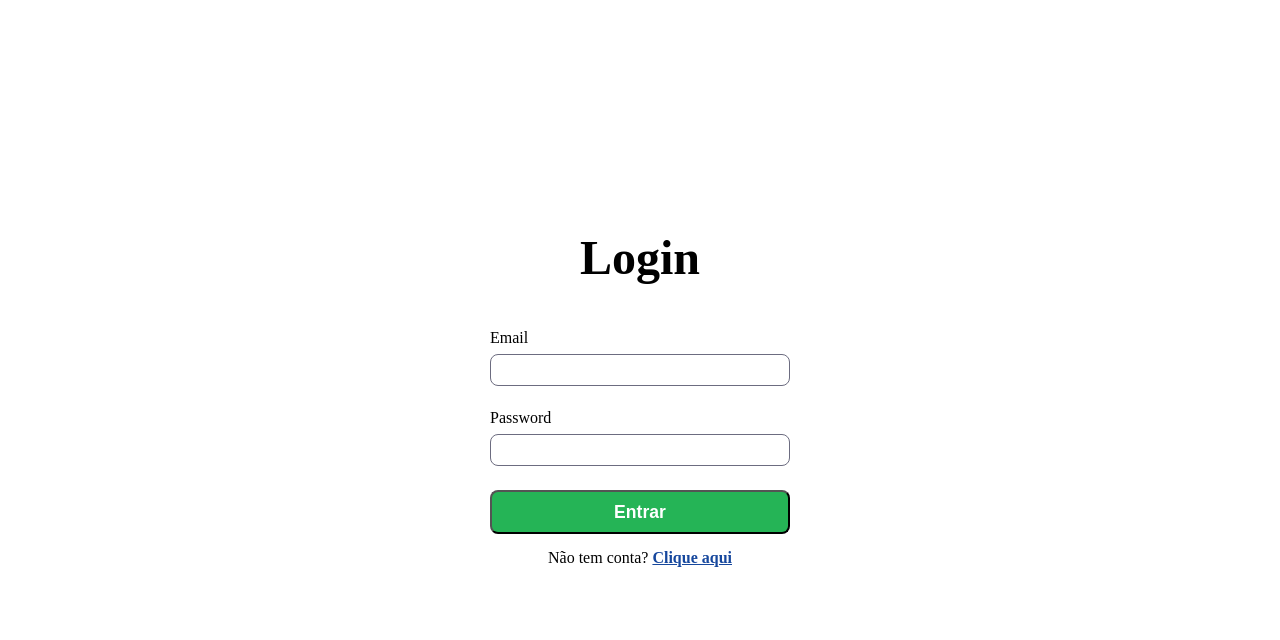
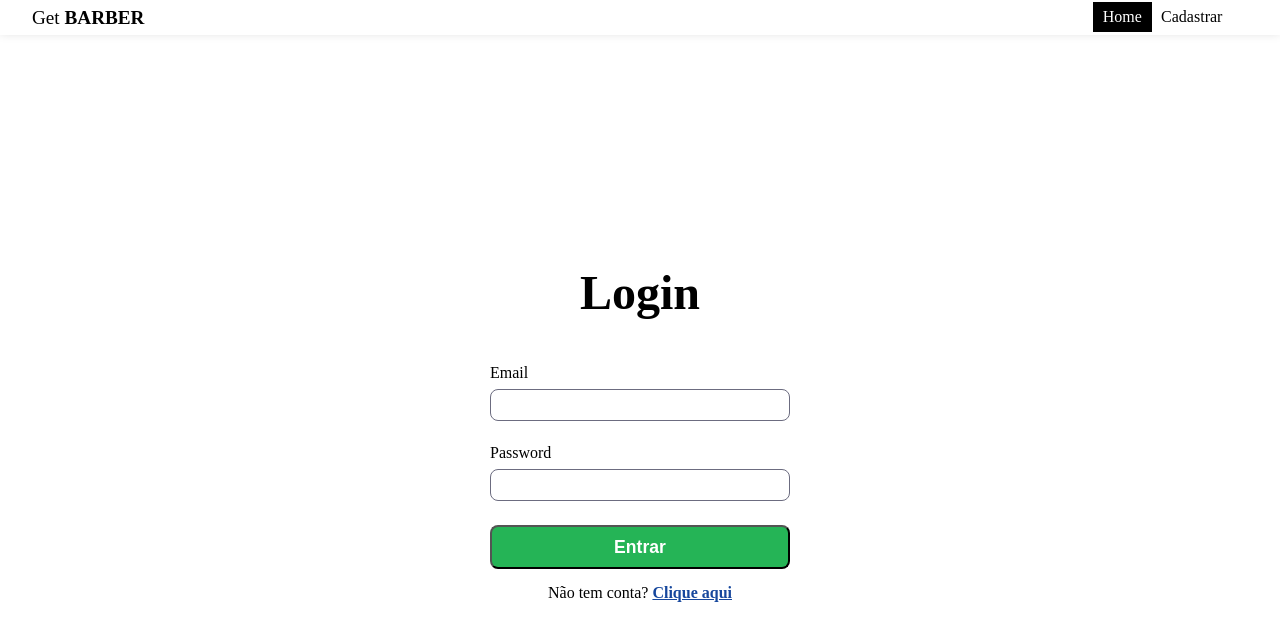
Before and after one commit to GabrielPSantana/barber, a React (Create React App) app in the folder web/: page / in a window 1280 px wide. Shown: the top 640 px of the page. Built offline with nearby package versions, Linux system fonts and the light colour scheme.

Commit message:
:sparkles: feat: added navbar

```diff
--- a/web/src/App.tsx
+++ b/web/src/App.tsx
@@ -12,6 +12,7 @@ import { AuthProvider } from "./contexts/auth";
 import Register from "./pages/Register";
 import Routes from './routes'
 import { BrowserRouter } from "react-router-dom";
+import Navbar from "./components/Navbar";
 
 function App() {
   const theme = {
@@ -26,6 +27,7 @@ function App() {
     <ThemeProvider theme={theme}>
       <BrowserRouter>
         <AuthProvider>
+          <Navbar/>
           <Routes />
         </AuthProvider>
       </BrowserRouter>
--- /dev/null
+++ b/web/src/components/Navbar/index.tsx
@@ -0,0 +1,68 @@
+import { useAuth } from "../../contexts/auth";
+import styles from "./Navbar.module.css";
+import { NavLink } from "react-router-dom";
+import { NavContainer } from "./styles";
+
+const Navbar = () => {
+  const { signOut, user } = useAuth();
+
+  return (
+    <NavContainer>
+      <NavLink to={"/"}  className={({ isActive }) => (isActive ? "brand" : "brand")} end>
+        Get <span>Barber</span>
+      </NavLink>
+      <ul className="links_list">
+        <li>
+          <NavLink
+            to={"/"}
+            className={({ isActive }) => (isActive ? "active" : "")}
+            end
+          >
+            Home
+          </NavLink>
+        </li>
+        {user && (
+          <>
+            <li>
+              <NavLink
+                to={"/new"}
+                className={({ isActive }) => (isActive ? "active" : "")}
+              >
+                Cadastrar Barbearia{" "}
+              </NavLink>
+            </li>
+
+            <li>
+              <NavLink
+                to={"/everybarber"}
+                className={({ isActive }) => (isActive ? "active" : "")}
+              >
+                Localizar Barbearia
+              </NavLink>
+            </li>
+          </>
+        )}
+        {!user && (
+          <>
+            <li>
+              <NavLink
+                to={"/register"}
+                className={({ isActive }) => (isActive ? "active" : "")}
+              >
+                Cadastrar
+              </NavLink>
+            </li>
+          </>
+        )}
+
+        {user && (
+          <li>
+            <button onClick={signOut}>Sair</button>
+          </li>
+        )}
+      </ul>
+    </NavContainer>
+  );
+};
+
+export default Navbar;
--- /dev/null
+++ b/web/src/components/Navbar/styles.ts
@@ -0,0 +1,55 @@
+import { styled } from "styled-components";
+
+export const NavContainer = styled.nav`
+  display: flex;
+  box-shadow: rgba(0, 0, 0, 0.15) 0px -2px 10px 0px;
+  justify-content: space-between;
+  align-items: center;
+  padding: 0.5em 2em;
+
+  .brand {
+    font-size: 1.2em;
+    text-decoration: none;
+    background-color: none;
+  }
+
+  .brand span {
+    font-weight: 900;
+    text-transform: uppercase;
+  }
+
+  .links_list {
+    display: flex;
+    list-style: none;
+    margin-right: 1em;
+    flex-direction: row;
+    align-items: center;
+  }
+
+  .links_list li a {
+    padding: 0.4em 0.6em;
+    text-decoration: none;
+  }
+
+  .active {
+    background-color: #000;
+    color: #fff;
+  }
+
+  a,
+  button {
+    text-decoration: none;
+    background-color: transparent;
+    border: none;
+    color: var(--color-black);
+    transition: 0.4s;
+    font-size: 1em;
+    cursor: pointer;
+    font-family: "Montserrat", sans-seri;
+  }
+
+  a:hover,
+  nav button:hover {
+    color: #bbb;
+  }
+`;
--- a/web/src/contexts/auth.tsx
+++ b/web/src/contexts/auth.tsx
@@ -48,7 +48,7 @@ export const AuthProvider: React.FC<PropsWithChildren> = ({ children }) => {
 
     api.defaults.headers["Authorization"] = `Bearer ${response.token}`;
 
-    navigate("/");
+    navigate("/home");
   }
 
   async function handleSignUp(user: UserRegister) {
```
